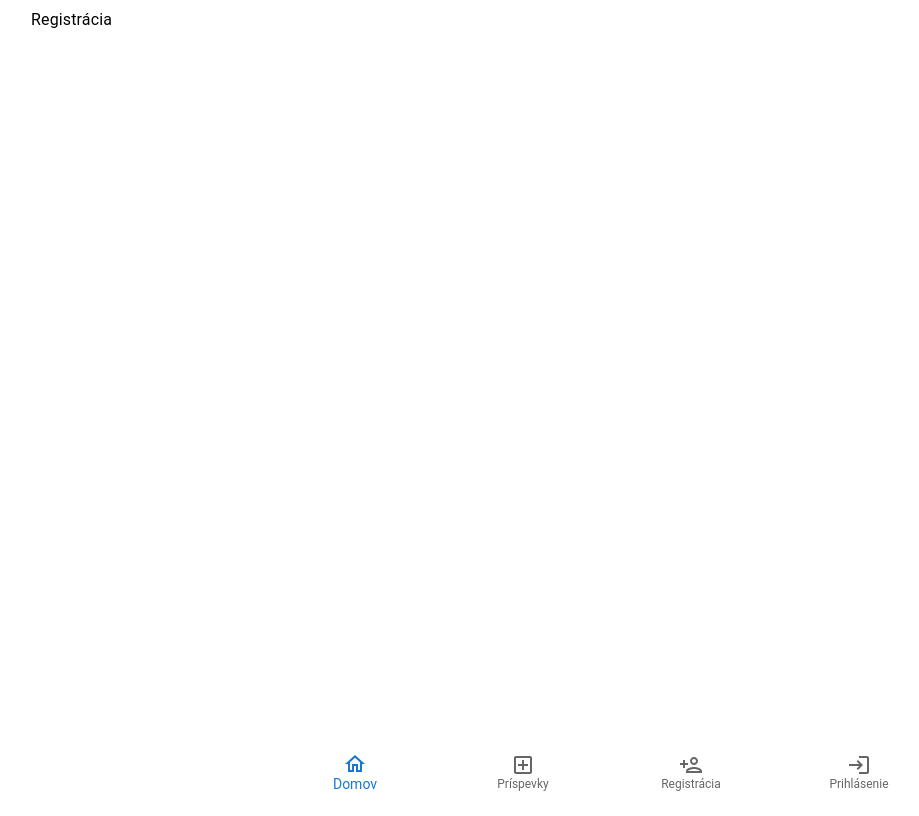
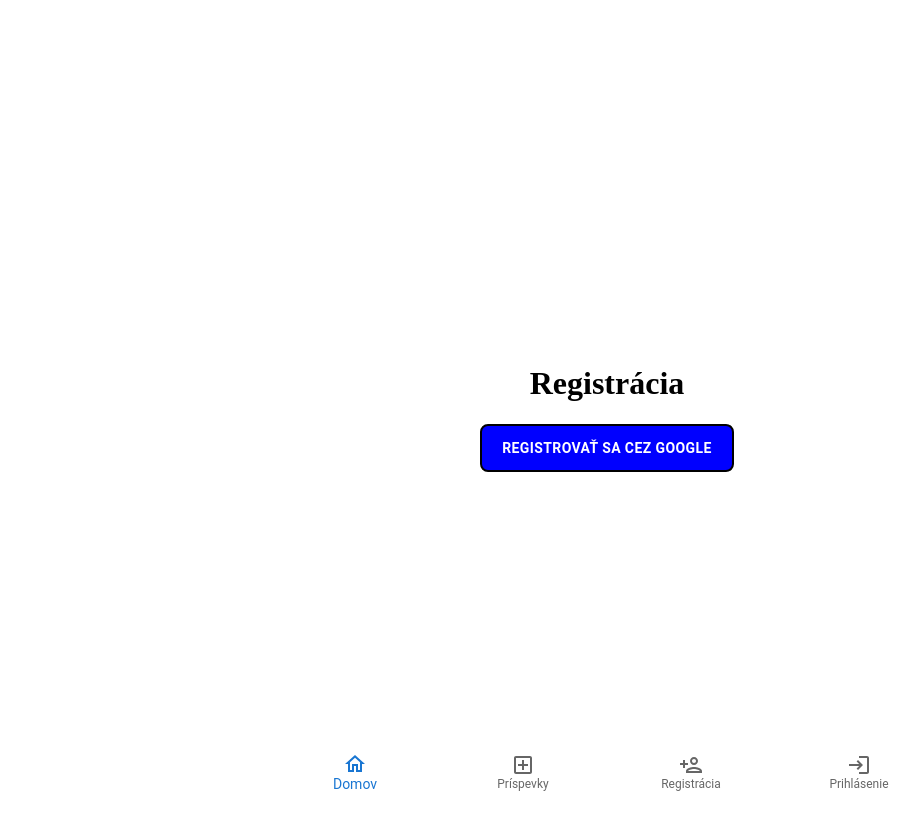
Before and after one commit to Erik690/ZochovaTube, a Next.js app: page /auth/registracia in a window 1280 px wide. Shown: the whole page, without its empty margins (33-952 px from the left). Built offline with nearby package versions, Linux system fonts and the light colour scheme; no server answers.

Commit message:
Theme Button

```diff
--- a/src/app/auth/registracia/page.tsx
+++ b/src/app/auth/registracia/page.tsx
@@ -1,16 +1,33 @@
-// src/app/registracia/page.tsx
+// src/app/auth/registracia/page.tsx
 
+"use client";
 
-import Typography from "@mui/material/Typography";
-import Container from "@mui/material/Container";
+import CustomButton from "@/components/CustomButton";
+import { signIn } from "next-auth/react";
 
-export const metadata = { title: "Registrácia  | ZochovaTube" }
+export default function Registrácia() {
+  return (
+    <div
+      style={{
+        display: "flex",
+        flexDirection: "column",
+        alignItems: "center",
+        justifyContent: "center",
+        height: "100vh",
+      }}
+    >
+      <h1>Registrácia</h1>
 
-export default function Registration() {
-
-  return (
-        <Container>
-            <Typography> Registrácia </Typography>
-        </Container>
+      {/* Tlačidlo na registráciu cez Google */}
+      <CustomButton
+        onClick={() => signIn("google")}
+        backgroundColor="blue"
+        borderColor="black"
+        hoverBackgroundColor="gray"
+        hoverBorderColor="darkred"
+      >
+        Registrovať sa cez Google
+      </CustomButton>
+    </div>
   );
 }
--- /dev/null
+++ b/src/components/CustomButton.tsx
@@ -0,0 +1,42 @@
+// src/components/CustomButton.tsx
+
+"use client";
+
+import { Button } from "@mui/material";
+
+export default function CustomButton({
+  children,
+  onClick,
+  backgroundColor = "black", // Predvolená farba pozadia
+  borderColor = "red", // Predvolená farba rámika
+  hoverBackgroundColor = "gray", // Predvolená farba pozadia pri hover
+  hoverBorderColor = "darkred", // Predvolená farba rámika pri hover
+}: {
+  children: React.ReactNode;
+  onClick: () => void;
+  backgroundColor?: string;
+  borderColor?: string;
+  hoverBackgroundColor?: string;
+  hoverBorderColor?: string;
+}) {
+  return (
+    <Button
+      onClick={onClick}
+      sx={{
+        color: "white", // Biela farba textu
+        backgroundColor, // Dynamická farba pozadia
+        border: `2px solid ${borderColor}`, // Dynamická farba rámika
+        "&:hover": {
+          backgroundColor: hoverBackgroundColor, // Dynamická farba pozadia pri hover
+          borderColor: hoverBorderColor, // Dynamická farba rámika pri hover
+        },
+        borderRadius: "8px", // Zaoblené rohy
+        padding: "10px 20px", // Veľkosť tlačidla
+        fontWeight: "bold", // Tučný text
+        textTransform: "uppercase", // Veľké písmená
+      }}
+    >
+      {children}
+    </Button>
+  );
+}
```
Also changed, not shown: src/app/auth/prihlasenie/page.tsx (+27 -10 lines).
